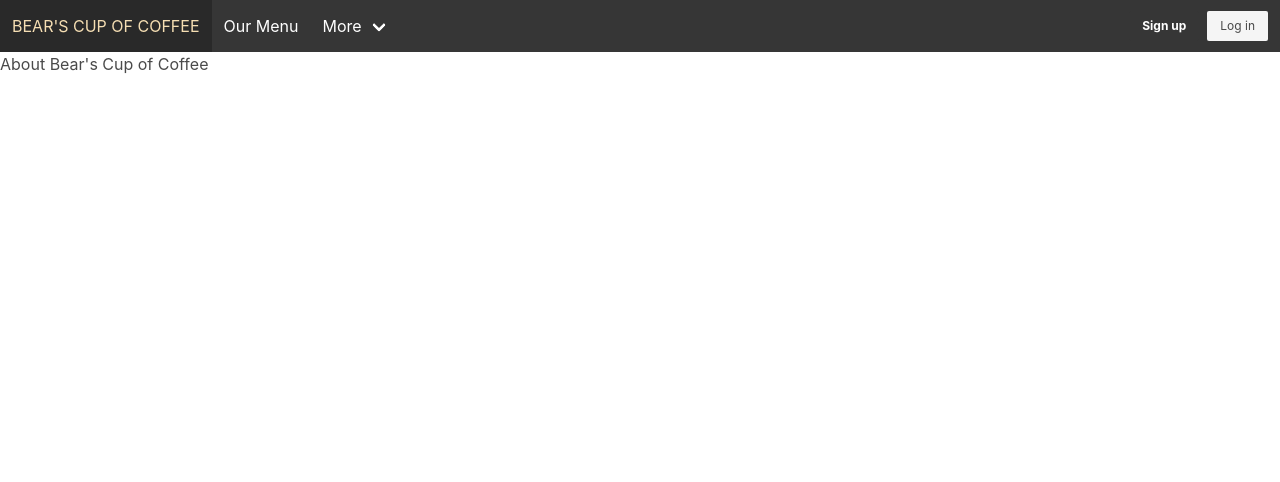
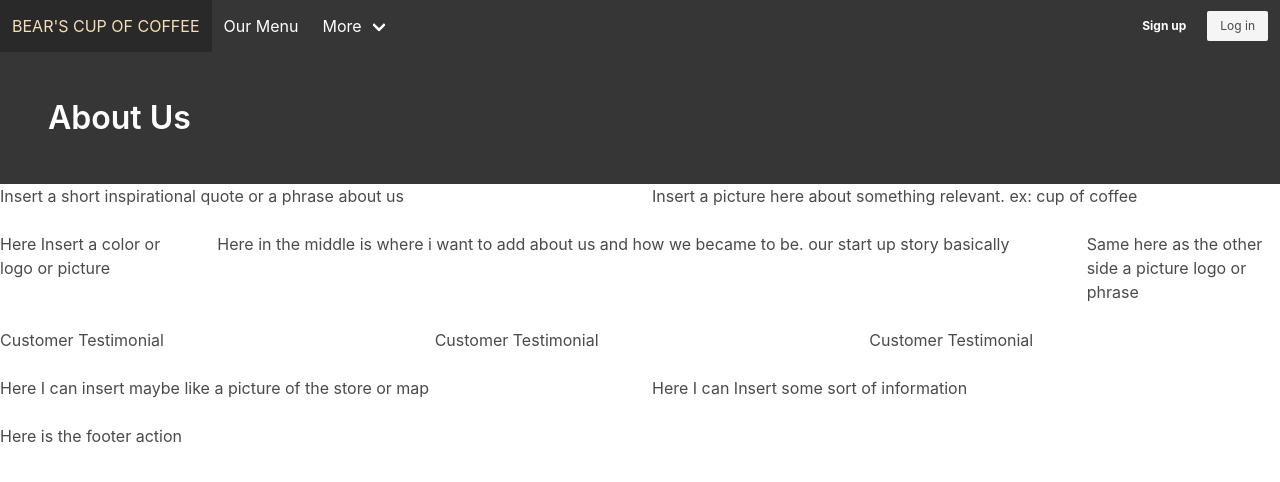
Before and after one commit to Solorio17/project_one, a Gatsby site: page /about in a window 1280 px wide. Built offline with nearby package versions, Linux system fonts and the light colour scheme; Gatsby itself is replaced by a stand-in of ours.

Commit message:
Changed the grid that I had for the menu and moved it to the about page, this is a skeleton of what i envision to become

```diff
--- a/src/pages/about.js
+++ b/src/pages/about.js
@@ -3,7 +3,59 @@ import Layout from "../components/layout";
 
 const AboutPage = () => {
     return (
-        <Layout pageTitle="About Bear's Cup of Coffee">
+        <Layout >
+            <section class="hero is-dark">
+                <div className="hero-body">
+                    <p class="title">
+                        About Us
+                    </p>
+                </div>
+            </section>
+
+            <div class="columns is-vcentered">
+                <div class="column is-6" >
+                    <p>Insert a short inspirational quote or a phrase about us</p>
+                </div>
+                <div class="column is-6">
+                    <p>Insert a picture here about something relevant. ex: cup of coffee</p>
+                </div>
+
+            </div>
+            <div class="columns">
+                <div className="column is 2">
+                    Here Insert a color or logo or picture
+                </div>
+                <div class="column is-8">
+                    <h1>Here in the middle is where i want to add about us and how we became to be. our start up story basically</h1>
+                </div>
+                <div class="column is-2">
+                    <p>Same here as the other side a picture logo or phrase</p>
+                </div>
+            </div>
+            <div class="columns">
+                <div class="column is-4">
+                    <h1>Customer Testimonial</h1>
+                </div>
+                <div class="column is-4">
+                    <p>Customer Testimonial</p>
+                </div>
+                <div class="column is-4">
+                    <p>Customer Testimonial</p>
+                </div>
+            </div>
+            <div className="columns">
+                <div className="column is-6">
+                    <p>Here I can insert maybe like a picture of the store or map</p>
+                </div>
+                <div className="column is-6">
+                    <p>Here I can Insert some sort of information</p>
+                </div>
+            </div>
+            <div className="columns">
+                <div className="column is-12">
+                    <p>Here is the footer action</p>
+                </div>
+            </div>
         </Layout>
     )
 }
```
